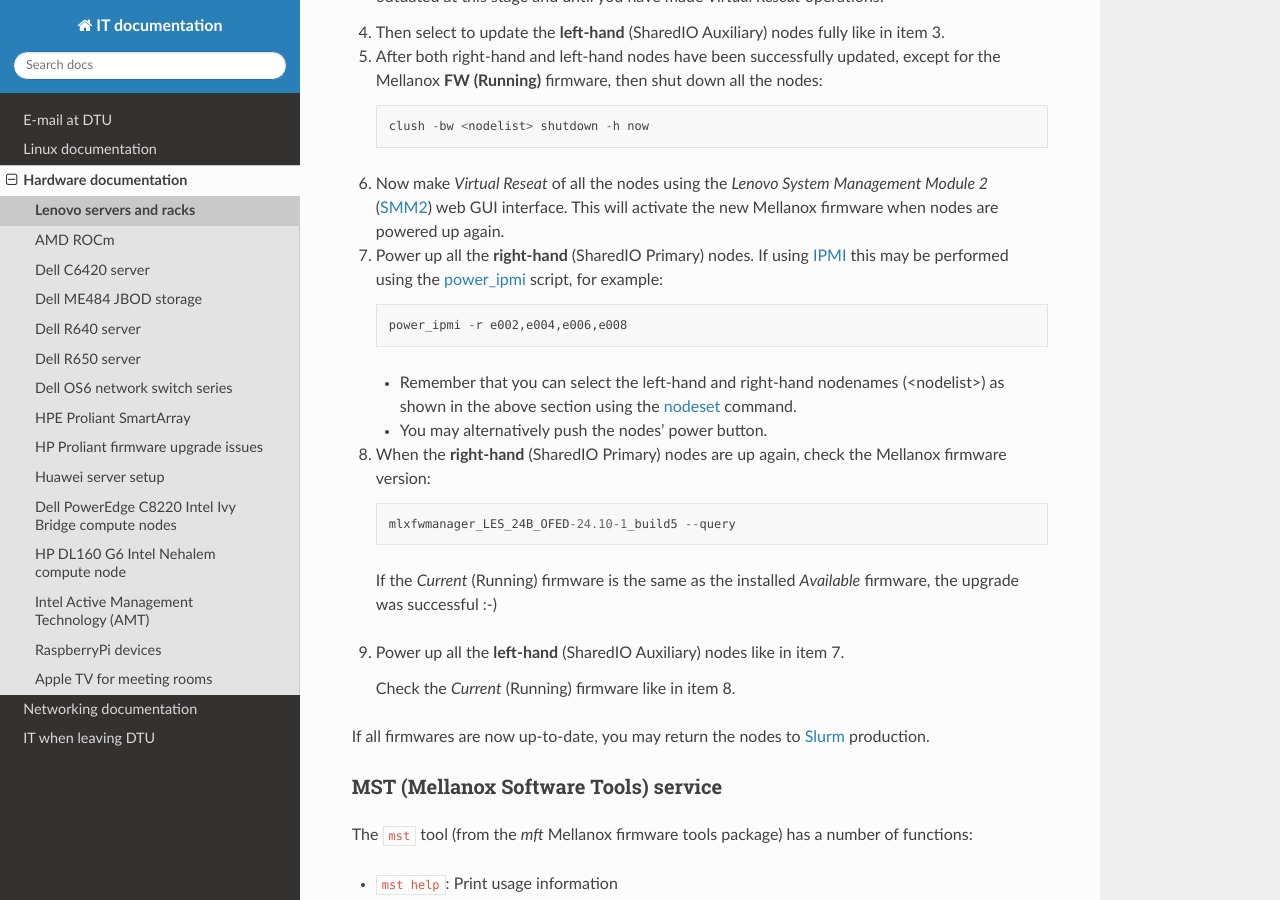
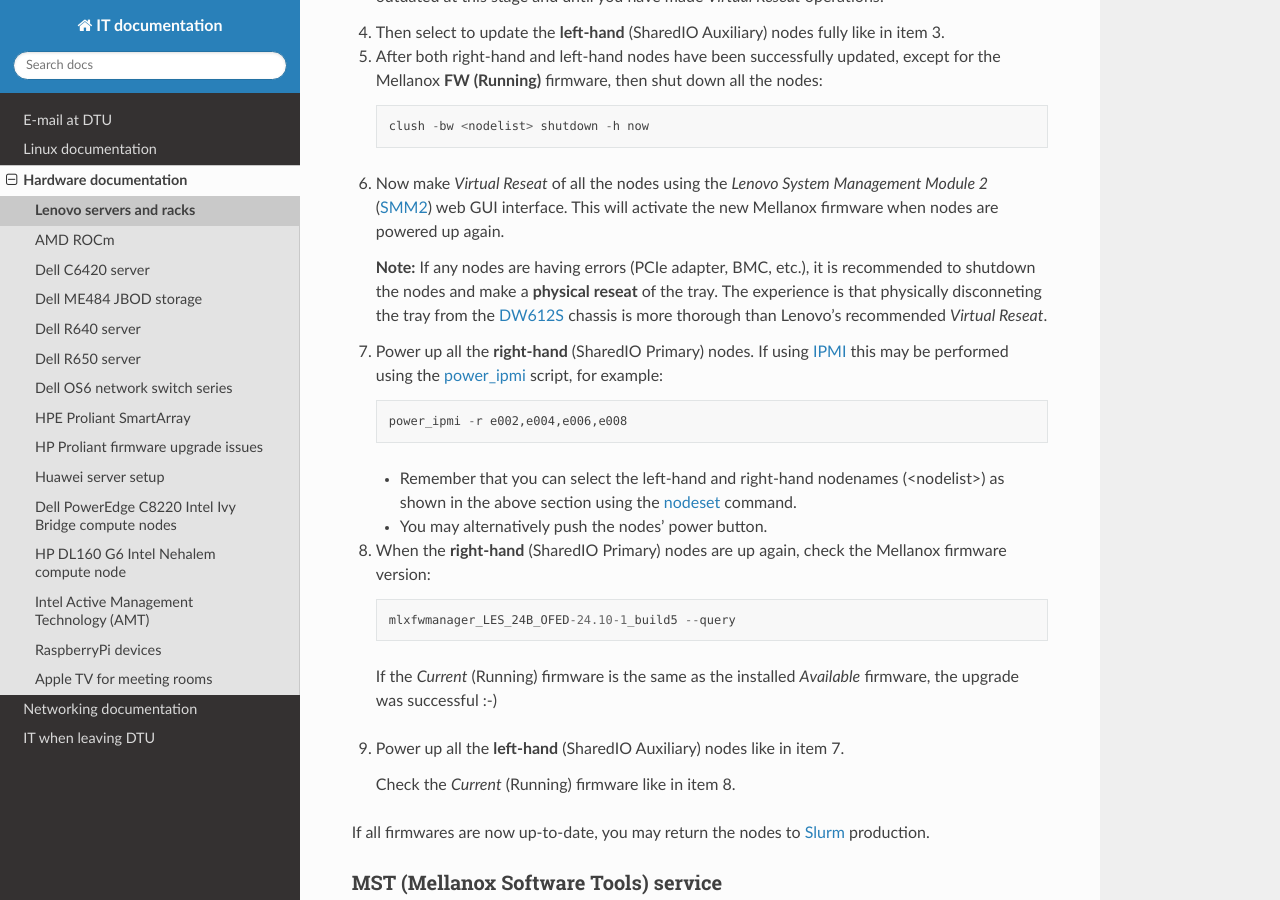
Before and after one commit to OleHolmNielsen/ITwiki, a Sphinx documentation site: the page built from docs/Lenovo_SD665_V3.rst, in a window 1280 px wide and 900 px high, scrolled down 4167 px. Built offline with Sphinx 7.4.7 and the Read the Docs theme 3.1.0, drawn with Linux system fonts in a browser that asks for light colours.

Commit message:
Recommend physical reseat

```diff
--- a/docs/Lenovo_SD665_V3.rst
+++ b/docs/Lenovo_SD665_V3.rst
@@ -180,6 +180,10 @@ The detailed steps in the procedure
 6. Now make *Virtual Reseat* of all the nodes using the *Lenovo System Management Module 2* (SMM2_) web GUI interface.
    This will activate the new Mellanox firmware when nodes are powered up again.
 
+   **Note:** If any nodes are having errors (PCIe adapter, BMC, etc.),
+   it is recommended to shutdown the nodes and make a **physical reseat** of the tray.
+   The experience is that physically disconneting the tray from the DW612S_ chassis is more thorough than Lenovo's recommended *Virtual Reseat*.
+
 7. Power up all the **right-hand** (SharedIO Primary) nodes.
    If using IPMI_ this may be performed using the power_ipmi_ script, for example::
 
```
